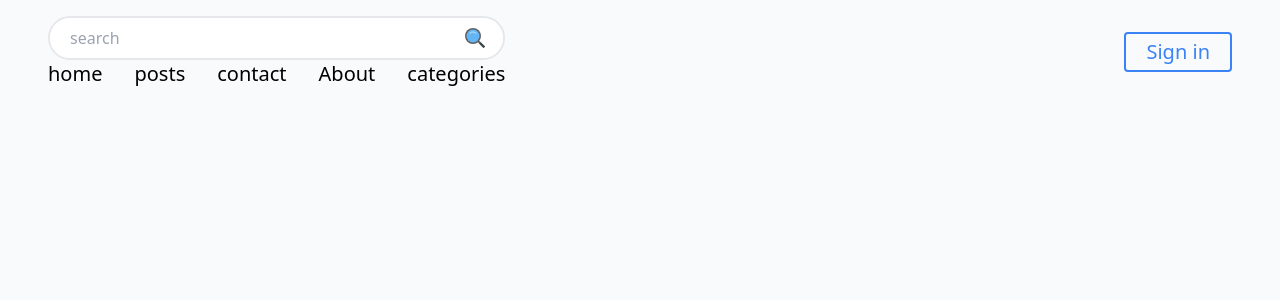
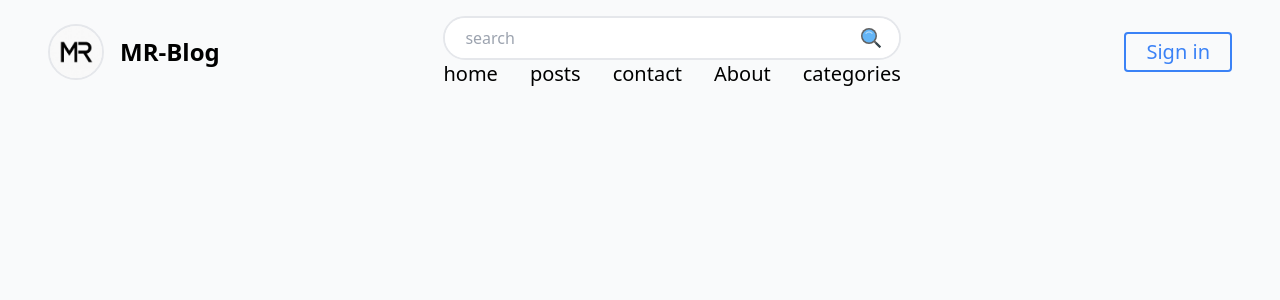
Before and after one commit to moeezrashidd/Blog-website, a React (Vite) app: page / in a window 1280 px wide. Shown: the top 300 px of the page. Built offline with nearby package versions, Linux system fonts and the light colour scheme.

Commit message:
test passed

```diff
--- a/src/components/Navbar.jsx
+++ b/src/components/Navbar.jsx
@@ -13,7 +13,10 @@ const Navbar = () => {
   return (
     <>
       <nav className='flex justify-between items-center py-4 '>
-
+        <div className="name flex justify-center items-center gap-4">
+          <img src={logo} alt="logo" className='lg:w-14 sm:w-12 w-10 cursor-pointer rounded-full border-2 hover:border-blue-500' />
+          <span className=' lg:text-2xl xl:3xl text-xl font-semibold cursor-pointer'>MR-Blog</span>
+        </div>
 
 
 
```
